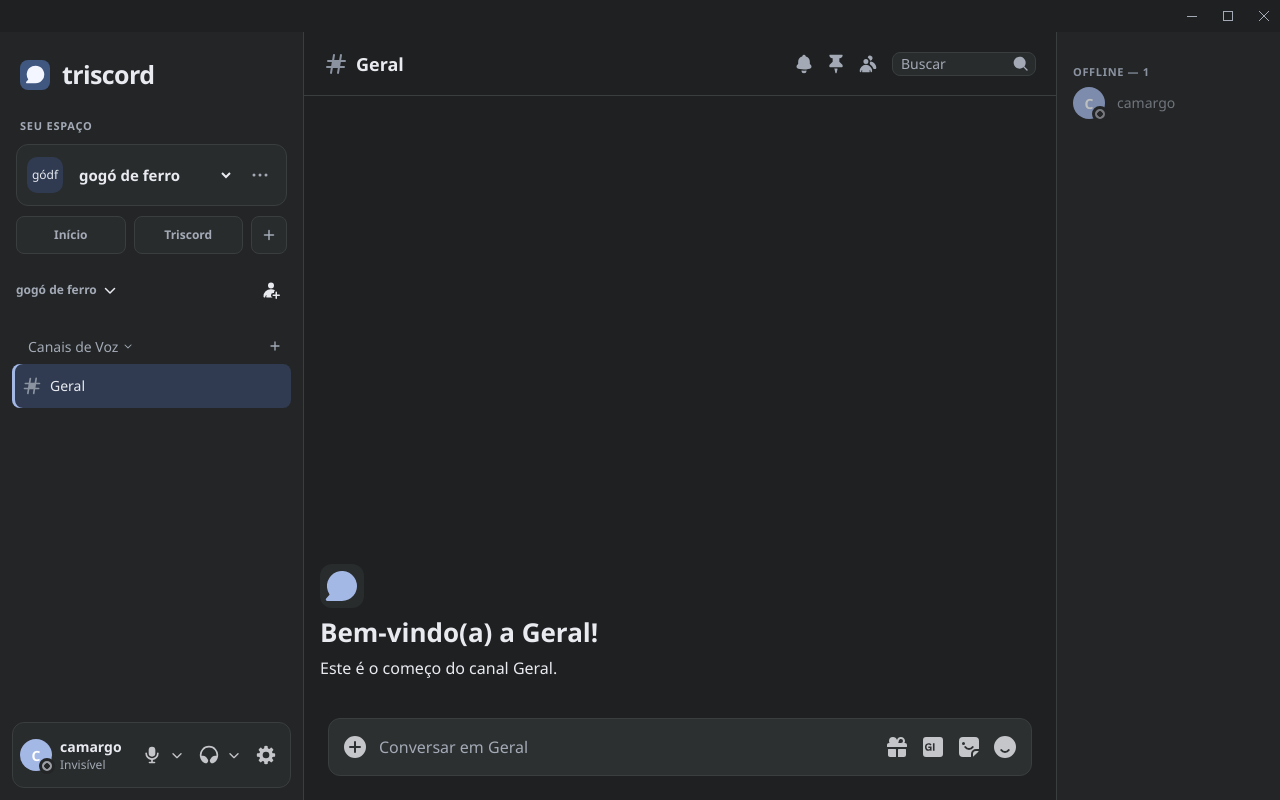
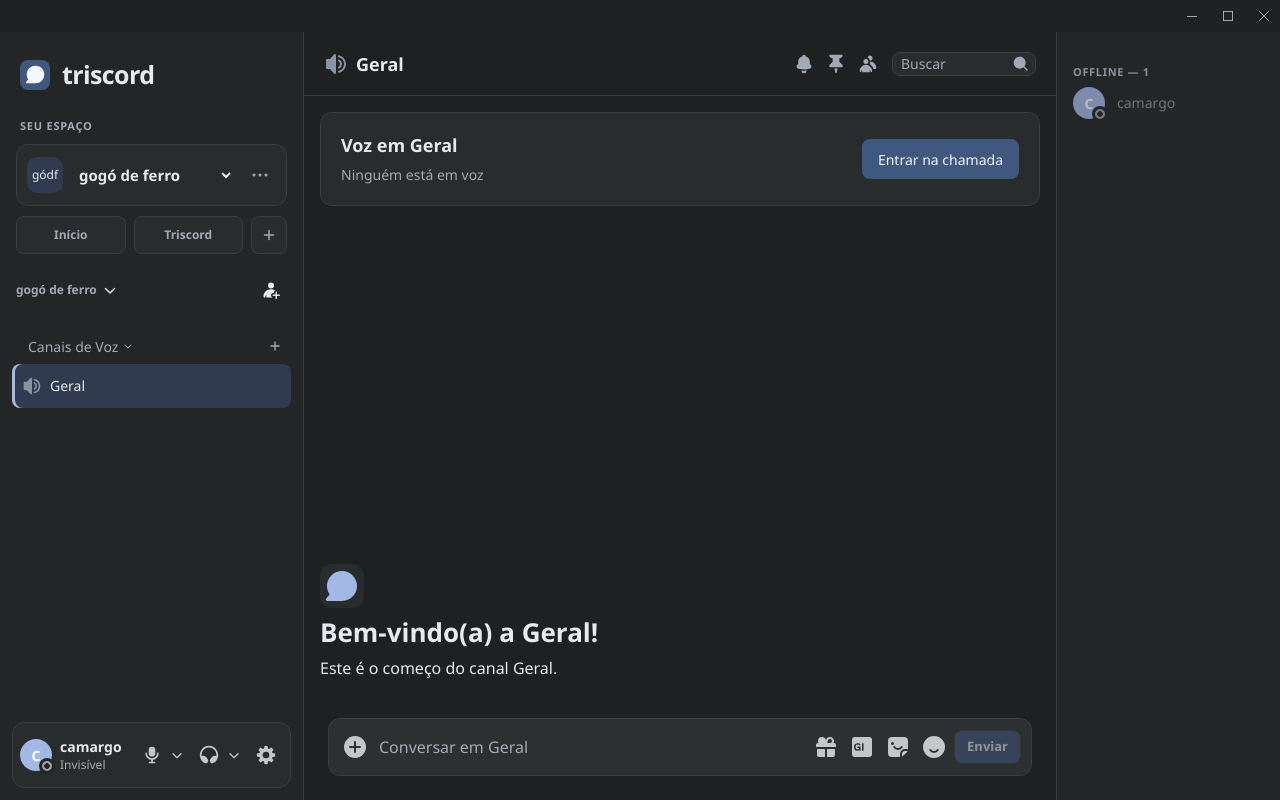
Before and after one commit to Otremba/triscord, a Preact app in the folder desktop/web/: page / in a window 1280 px wide. Built offline with nearby package versions, Linux system fonts and the light colour scheme; the HTML template or start-up script is replaced by a standard one.

Commit message:
fix: clarify channel navigation and message submission

```diff
--- a/desktop/web/src/components/ChannelSidebar.tsx
+++ b/desktop/web/src/components/ChannelSidebar.tsx
@@ -163,7 +163,7 @@ function CategoryList({ category, session, bridge }: { category: Category; sessi
                   <button type="button" class="tri-channel__select" aria-current={selected?'page':undefined} aria-label={channel.name}
                     onClick={() => { bridge.send({ name: 'openTextRoom', channelId: channel.id }); bridge.send({ name: 'selectChannel', channelId: channel.id }); }}>
                   {(() => {
-                    const isText = channel.kind === 'text' || channel.name.startsWith('#') || channel.name.toLowerCase().includes('chat') || channel.name.toLowerCase().includes('geral') || !channel.name.toLowerCase().includes('jogos');
+                    const isText = channel.kind === 'text';
                     return <Icon name={isText ? 'TextChannel' : 'VoiceSpeaker'} size={20} className="tri-channel__icon" />;
                   })()}
                   <span class="tri-channel__name">{channel.name}</span>
--- a/desktop/web/src/components/ChannelView.tsx
+++ b/desktop/web/src/components/ChannelView.tsx
@@ -29,7 +29,7 @@ function ChannelContent({ session, bridge, store, popout = false, workspace=fals
   const inRoom = !!channel && channel.id === session.connectedChannelId && (popout || session.selectedServerId === (session.callServerId ?? session.selectedServerId));
   const [chatOpen, setChatOpen] = useState(workspace);
   const [membersOpen, setMembersOpen] = useState(true);
-  const isText = channel ? (channel.kind === 'text' || channel.name.startsWith('#') || channel.name.toLowerCase().includes('chat') || channel.name.toLowerCase().includes('geral') || !channel.name.toLowerCase().includes('jogos')) : false;
+  const isText = channel ? (channel.kind === 'text') : false;
 
   // The core keeps the focus so the popout opens on the same card (observed); it clears it when the call changes.
   const focus: CallFocus = { key: session.callFocus?.key ?? null, filmOpen: session.callFocus?.filmOpen ?? true };
@@ -79,7 +79,7 @@ function ChannelContent({ session, bridge, store, popout = false, workspace=fals
           </Tooltip>
           {!popout && (
             <Tooltip text={membersOpen ? 'Ocultar lista de membros' : 'Mostrar lista de membros'} position="bottom">
-              <button class={`tri-icon-button ${membersOpen ? 'is-active' : ''}`} aria-label="Lista de membros" onClick={() => setMembersOpen(!membersOpen)}><Icon name="Group" size={20} /></button>
+              <button class={`tri-icon-button ${membersOpen ? 'is-active' : ''}`} aria-label="Lista de membros" aria-expanded={membersOpen} onClick={() => setMembersOpen(!membersOpen)}><Icon name="Group" size={20} /></button>
             </Tooltip>
           )}
           <div class="tri-channel-header__search">
@@ -94,21 +94,22 @@ function ChannelContent({ session, bridge, store, popout = false, workspace=fals
       </section>}
       {inRoom ? (
         <CallView session={session} bridge={bridge} store={store} idle={idle} inPopout={popout} focus={focus} onFocus={setFocus} />
-      ) : isText && channel ? (
-        <ChatPanel channelName={channel.name} messages={session.chat ?? []} avatars={session.avatars} bridge={bridge} full />
       ) : channel ? (
-        <div class="tri-prejoin">
-          <h2 class="tri-prejoin__title">{channel.name}</h2>
-          <p class="tri-prejoin__subtitle">{channel.users.length ? channel.users.map(u => u.name).join(', ') : 'Ninguém está em voz'}</p>
-          <button class="tri-prejoin__join" onClick={() => bridge.send({ name: 'joinVoice', channelId: channel.id })}>Entrar na chamada de voz</button>
-        </div>
+        <>
+          {!isText && <section class="tri-prejoin tri-prejoin--compact" aria-label="Chamada deste canal">
+            <div><h2 class="tri-prejoin__title">Voz em {channel.name}</h2>
+              <p class="tri-prejoin__subtitle">{channel.users.length ? channel.users.map(u => u.name).join(', ') : 'Ninguém está em voz'}</p></div>
+            <button type="button" class="tri-prejoin__join" onClick={() => bridge.send({ name: 'joinVoice', channelId: channel.id })}>Entrar na chamada</button>
+          </section>}
+          <ChatPanel key={`${session.selectedServerId}:${channel.id}`} channelName={channel.name} messages={session.chat ?? []} avatars={session.avatars} bridge={bridge} full />
+        </>
       ) : workspace?<StatePanel title="Escolha uma conversa" description={session.connection==='connected'?'Selecione um canal na lateral ou crie o primeiro canal deste espaço.':'Aguardando a conexão com o servidor para carregar os canais.'} busy={session.connection!=='connected'}>
         {session.connection==='connected'&&<button type="button" onClick={()=>dispatchEvent(new CustomEvent('tri-open-modal',{detail:{kind:'createChannel',categoryName:'Canais de Voz'}}))}>Criar canal</button>}
       </StatePanel>:<div class="tri-chat" />}
-      {workspace&&inRoom&&chatOpen&&channel&&<ChatPanel channelName={channel.name} messages={session.chat??[]} avatars={session.avatars} bridge={bridge} full/>}
+      {workspace&&inRoom&&chatOpen&&channel&&<ChatPanel key={`${session.selectedServerId}:${channel.id}`} channelName={channel.name} messages={session.chat??[]} avatars={session.avatars} bridge={bridge} full/>}
       </div>
       {!workspace&&inRoom && chatOpen && channel && (
-        <ChatPanel channelName={channel.name} messages={session.chat ?? []} avatars={session.avatars} bridge={bridge} onClose={() => setChatOpen(false)} />
+        <ChatPanel key={`${session.selectedServerId}:${channel.id}`} channelName={channel.name} messages={session.chat ?? []} avatars={session.avatars} bridge={bridge} onClose={() => setChatOpen(false)} />
       )}
       {!popout && membersOpen && (
         <MemberList session={session} bridge={bridge} />
--- a/desktop/web/src/components/ChatPanel.tsx
+++ b/desktop/web/src/components/ChatPanel.tsx
@@ -1,4 +1,4 @@
-import { useEffect, useLayoutEffect, useRef, useState } from 'preact/hooks';
+import { useEffect, useLayoutEffect, useId, useRef, useState } from 'preact/hooks';
 import type { Bridge } from '../bridge';
 import type { ChatMessage } from '../protocol';
 import { Icon } from './Icon';
@@ -122,6 +122,14 @@ export function ChatPanel({ channelName, messages, avatars, bridge, onClose, ful
   const composer = useRef<HTMLTextAreaElement>(null);
   const [text, setText] = useState('');
   const [rateLimited, setRateLimited] = useState(false);
+  const [sending, setSending] = useState(false);
+  const [sendError, setSendError] = useState(false);
+  const feedbackId = useId();
+  const pending = useRef(false);
+  const mounted = useRef(true);
+  const draftRevision = useRef(0);
+  useEffect(() => { mounted.current = true; return () => { mounted.current = false; }; }, []);
+  const edit = (value: string) => { draftRevision.current++; setText(value); setSendError(false); };
   // REA composer module __74017: 56px minimum, growing to the 50vh limit.
   useLayoutEffect(() => {
     const input = composer.current;
@@ -138,16 +146,34 @@ export function ChatPanel({ channelName, messages, avatars, bridge, onClose, ful
   const atBottom = useRef(true);
   useLayoutEffect(() => { const el = list.current; if (el && atBottom.current) el.scrollTop = el.scrollHeight; }, [messages.length]);
   useEffect(() => {
-    const on = () => { setRateLimited(true); setTimeout(() => setRateLimited(false), 1500); };
+    let timer: ReturnType<typeof setTimeout> | undefined;
+    const on = () => {
+      setRateLimited(true);
+      clearTimeout(timer);
+      timer = setTimeout(() => setRateLimited(false), 1500);
+    };
     addEventListener('tri-chat-rate-limited', on);
-    return () => removeEventListener('tri-chat-rate-limited', on);
+    return () => { removeEventListener('tri-chat-rate-limited', on); clearTimeout(timer); };
   }, []);
   const send = (event: Event) => {
     event.preventDefault();
-    const input = (event.currentTarget as HTMLFormElement).elements.namedItem('message') as HTMLTextAreaElement;
-    const value = input.value.trim();
-    if (!value) return;
-    bridge.request({ name: 'sendChatMessage', text: value }).then(() => { setText(''); input.value = ''; atBottom.current = true; }).catch(() => {});
+    const value = text.trim();
+    if (!value || pending.current) return;
+    const revision = draftRevision.current;
+    pending.current = true;
+    setSending(true);
+    setSendError(false);
+    bridge.request({ name: 'sendChatMessage', text: value }).then(() => {
+      if (!mounted.current) return;
+      // Typing while the request is in flight must not lose the next message.
+      if (draftRevision.current === revision) setText('');
+      atBottom.current = true;
+    }).catch(() => {
+      if (mounted.current) setSendError(true);
+    }).finally(() => {
+      pending.current = false;
+      if (mounted.current) setSending(false);
+    });
   };
   const items: preact.JSX.Element[] = [];
   messages.forEach((m, i) => {
@@ -180,7 +206,12 @@ export function ChatPanel({ channelName, messages, avatars, bridge, onClose, ful
           <ol class="tri-messages">{items}</ol>
         </div>
       </div>
-      <form class="tri-composer" onSubmit={send}>
+      <form class="tri-composer" onSubmit={send} aria-busy={sending}>
+        <div id={feedbackId} class="tri-composer__feedback">
+          {sendError ? <p role="alert">Não foi possível enviar. Seu rascunho foi mantido. Tente novamente.</p>
+            : rateLimited ? <p role="status">Muitas mensagens em sequência. Aguarde um instante antes de reenviar.</p>
+            : sending ? <p role="status">Enviando mensagem…</p> : null}
+        </div>
         <div class={`tri-composer__box tri-composer-floating ${rateLimited ? 'is-rate-limited' : ''}`}>
           <Tooltip text="Enviar um arquivo">
             <button type="button" class="tri-composer__attach" aria-label="Enviar um arquivo" onClick={() => dispatchEvent(new CustomEvent('tri-preview-notice', { detail: 'Envio de arquivos em desenvolvimento.' }))}>
@@ -188,8 +219,8 @@ export function ChatPanel({ channelName, messages, avatars, bridge, onClose, ful
             </button>
           </Tooltip>
           <textarea ref={composer} class="tri-composer__input" name="message" rows={1}
-            placeholder={`Conversar em ${channelName}`} aria-label={`Conversar em ${channelName}`} aria-multiline="true"
-            maxLength={2000} autoComplete="off" value={text} onInput={e => setText((e.target as HTMLTextAreaElement).value)}
+            placeholder={`Conversar em ${channelName}`} aria-label={`Conversar em ${channelName}`} aria-multiline="true" aria-describedby={feedbackId}
+            maxLength={2000} autoComplete="off" value={text} onInput={e => edit((e.target as HTMLTextAreaElement).value)}
             onKeyDown={e => {
               if (e.key === 'Enter' && !e.shiftKey && !e.isComposing) {
                 e.preventDefault();
@@ -213,10 +244,13 @@ export function ChatPanel({ channelName, messages, avatars, bridge, onClose, ful
               </button>
             </Tooltip>
             <Tooltip text="Selecione um emoji">
-              <button type="button" class="tri-composer__action" aria-label="Selecione um emoji" onClick={() => setText(current => current + ' 😄 ')}>
+              <button type="button" class="tri-composer__action" aria-label="Selecione um emoji" onClick={() => edit(text + ' 😄 ')}>
                 <Icon name="Reaction" size={24} />
               </button>
             </Tooltip>
+            <button type="submit" class="tri-composer__send" disabled={sending || !text.trim()} aria-label={sendError ? 'Tentar enviar novamente' : 'Enviar mensagem'}>
+              {sendError ? 'Tentar novamente' : sending ? 'Enviando…' : 'Enviar'}
+            </button>
           </div>
         </div>
       </form>
--- a/desktop/web/src/styles/workspace.css
+++ b/desktop/web/src/styles/workspace.css
@@ -287,3 +287,23 @@
 :root[data-design="workspace"] .tri-login__divider::after { background:var(--ui-border); }
 :root[data-design="workspace"] .tri-login__input.has-error { border-color:var(--ui-critical); }
 :root[data-design="workspace"] :is(.tri-login__error,.tri-required) { color:var(--ui-critical); }
+
+:root[data-design="workspace"] .tri-composer__feedback:empty { display:none; }
+:root[data-design="workspace"] .tri-composer__feedback { padding:0 16px; }
+:root[data-design="workspace"] .tri-composer__feedback p { margin:8px 0;color:var(--ui-muted);font-size:13px;line-height:1.5; }
+:root[data-design="workspace"] .tri-composer__feedback [role="alert"] { color:var(--ui-critical); }
+:root[data-design="workspace"] .tri-composer__send { flex:none;min-height:34px;padding:6px 12px;border:1px solid var(--ui-border);border-radius:8px;background:var(--ui-primary);color:var(--ui-primary-text);font-size:13px;font-weight:600; }
+:root[data-design="workspace"] .tri-composer__send:hover:not(:disabled) { background:var(--control-primary-background-hover); }
+
+:root[data-design="workspace"] .tri-prejoin--compact { flex:none;display:flex;flex-direction:row;align-items:center;justify-content:space-between;gap:20px;padding:20px;margin:16px 16px 0;border:1px solid var(--ui-border);border-radius:12px;background:var(--ui-panel);text-align:start; }
+:root[data-design="workspace"] .tri-prejoin--compact>div { min-width:0; }
+:root[data-design="workspace"] .tri-prejoin--compact .tri-prejoin__title { color:var(--ui-text);font-size:18px;line-height:1.4;font-weight:600;overflow-wrap:anywhere; }
+:root[data-design="workspace"] .tri-prejoin--compact .tri-prejoin__subtitle { margin:6px 0 0;color:var(--ui-muted);line-height:1.5;overflow-wrap:anywhere; }
+:root[data-design="workspace"] .tri-prejoin--compact .tri-prejoin__join { flex:none;background:var(--ui-primary);color:var(--ui-primary-text);border-radius:8px;font-size:14px; }
+:root[data-design="workspace"] .tri-prejoin--compact .tri-prejoin__join:hover { background:var(--control-primary-background-hover); }
+@media (max-width:900px) {
+  :root[data-design="workspace"] .tri-prejoin--compact { align-items:flex-start;flex-direction:column;gap:12px; }
+  :root[data-design="workspace"] .tri-composer__box { flex-wrap:wrap; }
+  :root[data-design="workspace"] .tri-composer__buttons { flex:1;justify-content:flex-end;flex-wrap:wrap;margin-bottom:8px; }
+  :root[data-design="workspace"] .tri-composer__input { min-width:140px; }
+}
```
Also changed, not shown: 1 other file (tests, documents, lock files or other folders).
